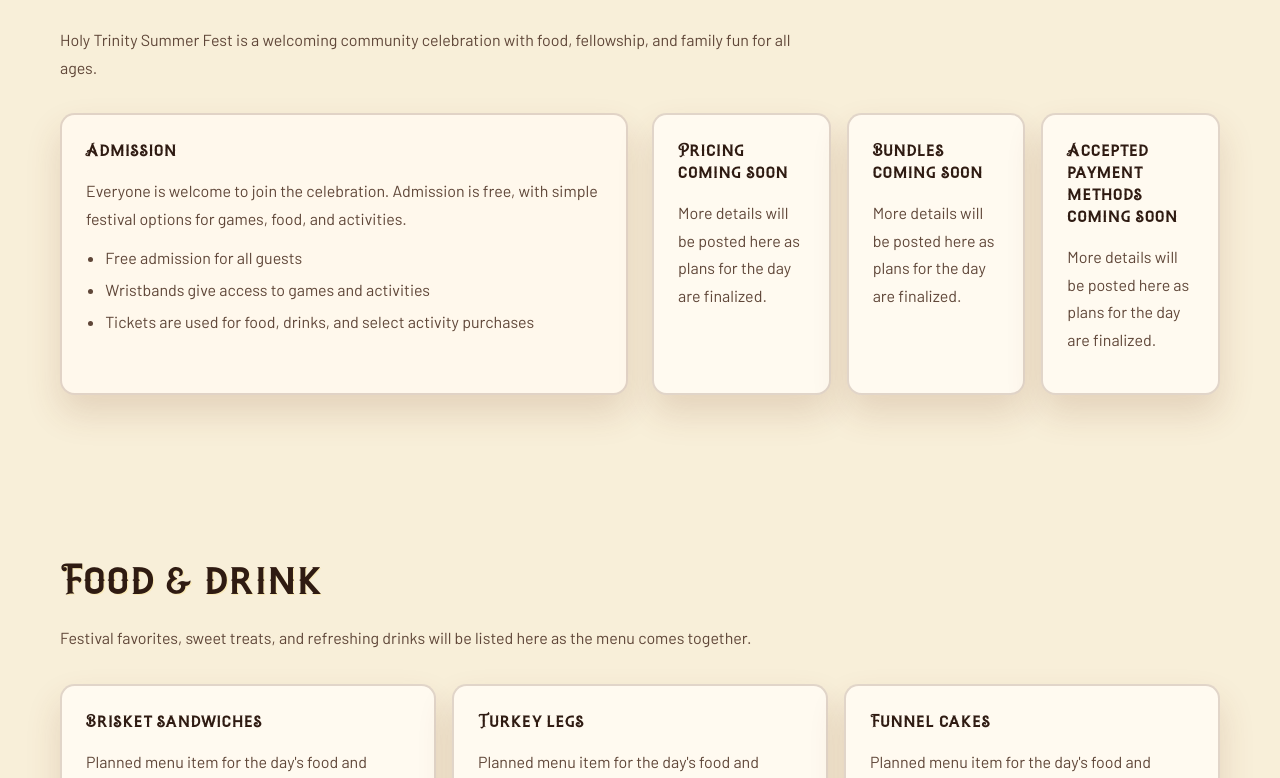
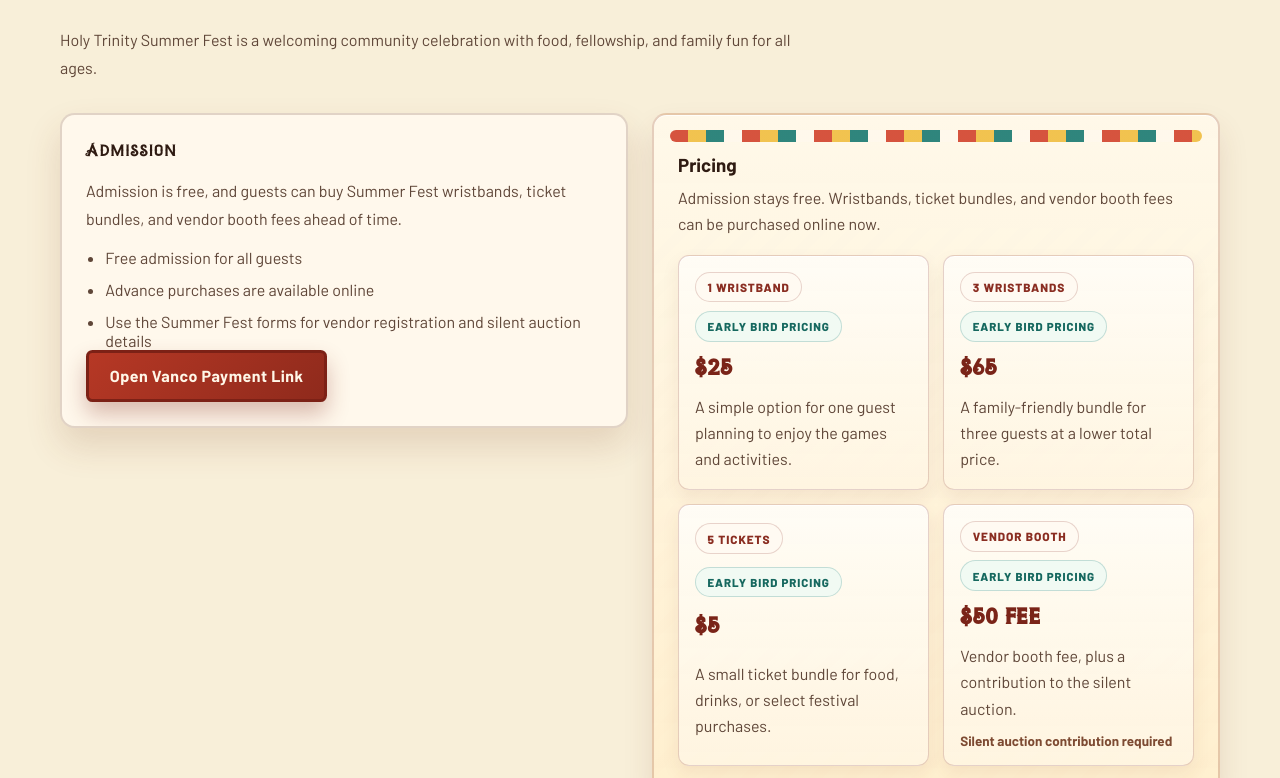
Before and after one commit to joshmzamora/summerfest-htcc, a Next.js app: page /event-info in a window 1280 px wide. Shown: the part 955-1733 px from the top of the page. Built offline with nearby package versions, Linux system fonts and the light colour scheme.

Commit message:
Enhance Event Info page with detailed admission options and pricing; update styles for improved layout and user experience

```diff
--- a/app/event-info/page.tsx
+++ b/app/event-info/page.tsx
@@ -25,7 +25,7 @@ export default function EventInfoPage() {
         title="About Summer Fest"
         description="Holy Trinity Summer Fest is a welcoming community celebration with food, fellowship, and family fun for all ages."
       >
-        <div className="split-layout">
+        <div className="split-layout event-info-about-layout">
           <article className="highlight-panel">
             <h3>{siteContent.admission.title}</h3>
             <p>{siteContent.admission.summary}</p>
@@ -34,14 +34,38 @@ export default function EventInfoPage() {
                 <li key={item}>{item}</li>
               ))}
             </ul>
+            <div className="button-row">
+              <a
+                className="button button-primary"
+                href={siteContent.admission.cta.href}
+                target={siteContent.admission.cta.external ? "_blank" : undefined}
+                rel={siteContent.admission.cta.external ? "noreferrer" : undefined}
+              >
+                {siteContent.admission.cta.label}
+              </a>
+            </div>
           </article>
-          <CardGrid
-            className="single-column"
-            items={siteContent.admission.placeholders.map((item) => ({
-              title: item,
-              body: "More details will be posted here as plans for the day are finalized.",
-            }))}
-          />
+          <div className="admission-showcase">
+            <div className="pricing-board">
+              <div className="pricing-board-header">
+                <h3>Pricing</h3>
+                <p>Admission stays free. Wristbands, ticket bundles, and vendor booth fees can be purchased online now.</p>
+              </div>
+              <div className="pricing-grid">
+                {siteContent.admission.pricing.map((item) => (
+                  <article className="pricing-card" key={item.title}>
+                    <div className="pricing-card-topline">
+                      <span className="pricing-label">{item.title}</span>
+                      <span className="pricing-badge">Early bird pricing</span>
+                    </div>
+                    <strong>{item.price}</strong>
+                    <p>{item.description}</p>
+                    {item.note ? <em>{item.note}</em> : null}
+                  </article>
+                ))}
+              </div>
+            </div>
+          </div>
         </div>
       </Section>
 
--- a/app/globals.css
+++ b/app/globals.css
@@ -833,6 +833,209 @@ main {
 
 .detail-list li {
   color: var(--muted);
+}
+
+.event-info-about-layout {
+  align-items: start;
+}
+
+.admission-showcase,
+.process-flows {
+  display: grid;
+  gap: 1rem;
+}
+
+.pricing-board,
+.process-flow-card {
+  position: relative;
+  overflow: hidden;
+  padding: 1.5rem;
+  border: 2px solid rgba(136, 58, 35, 0.22);
+  border-radius: 0.9rem;
+  background:
+    linear-gradient(180deg, rgba(255, 248, 233, 0.96), rgba(255, 239, 205, 0.9)),
+    repeating-linear-gradient(
+      -45deg,
+      rgba(184, 64, 39, 0.04),
+      rgba(184, 64, 39, 0.04) 10px,
+      transparent 10px,
+      transparent 24px
+    );
+  box-shadow:
+    inset 0 1px 0 rgba(255, 255, 255, 0.76),
+    0 16px 30px rgba(110, 52, 29, 0.12);
+}
+
+.pricing-board::before,
+.process-flow-card::before {
+  content: "";
+  position: absolute;
+  left: 1rem;
+  right: 1rem;
+  top: 0.95rem;
+  height: 0.7rem;
+  border-radius: 999px;
+  background:
+    repeating-linear-gradient(
+      90deg,
+      var(--terracotta) 0 18px,
+      var(--sun) 18px 36px,
+      var(--teal) 36px 54px,
+      #fff8ec 54px 72px
+    );
+  opacity: 0.92;
+}
+
+.pricing-board-header {
+  position: relative;
+  z-index: 1;
+  display: grid;
+  gap: 0.55rem;
+  padding-top: 0.85rem;
+}
+
+.pricing-board-header span,
+.pricing-label,
+.process-step span {
+  display: inline-flex;
+  width: fit-content;
+  align-items: center;
+  justify-content: center;
+  min-height: 1.9rem;
+  padding: 0.28rem 0.72rem;
+  border: 1px solid rgba(126, 37, 25, 0.18);
+  border-radius: 999px;
+  background: rgba(255, 250, 242, 0.9);
+  color: #8a2d21;
+  font-size: 0.74rem;
+  font-weight: 800;
+  letter-spacing: 0.08em;
+  text-transform: uppercase;
+}
+
+.pricing-board-header h3,
+.pricing-card strong,
+.process-step strong {
+  margin: 0;
+}
+
+.pricing-board-header p,
+.pricing-card p {
+  margin: 0;
+  color: var(--muted);
+  line-height: 1.65;
+}
+
+.pricing-grid {
+  position: relative;
+  z-index: 1;
+  display: grid;
+  gap: 0.9rem;
+  margin-top: 1.1rem;
+}
+
+.pricing-card {
+  display: grid;
+  gap: 0.65rem;
+  padding: 1rem;
+  border: 1px solid rgba(126, 37, 25, 0.2);
+  border-radius: 0.7rem;
+  background:
+    linear-gradient(180deg, rgba(255, 252, 246, 0.96), rgba(255, 245, 225, 0.92));
+  box-shadow:
+    inset 0 1px 0 rgba(255, 255, 255, 0.82),
+    0 8px 18px rgba(125, 65, 32, 0.08);
+}
+
+.pricing-card-topline {
+  display: flex;
+  flex-wrap: wrap;
+  gap: 0.55rem;
+  align-items: center;
+  justify-content: space-between;
+}
+
+.pricing-card strong {
+  font-family: var(--font-display), cursive;
+  font-size: clamp(1.55rem, 4vw, 2rem);
+  line-height: 0.98;
+  letter-spacing: 0.03em;
+  color: #7a2418;
+}
+
+.pricing-badge {
+  display: inline-flex;
+  align-items: center;
+  justify-content: center;
+  min-height: 1.9rem;
+  padding: 0.28rem 0.72rem;
+  border: 1px solid rgba(29, 123, 115, 0.22);
+  border-radius: 999px;
+  background: rgba(240, 250, 244, 0.92);
+  color: #16685f;
+  font-size: 0.72rem;
+  font-weight: 800;
+  letter-spacing: 0.08em;
+  text-transform: uppercase;
+}
+
+.pricing-card em {
+  color: #7d4a32;
+  font-size: 0.84rem;
+  font-style: normal;
+  font-weight: 700;
+}
+
+.process-diagram {
+  position: relative;
+  z-index: 1;
+  display: grid;
+  gap: 0.9rem;
+  margin-top: 1rem;
+}
+
+.process-step-wrap {
+  display: grid;
+  gap: 0.65rem;
+}
+
+.process-step {
+  display: grid;
+  gap: 0.65rem;
+  padding: 1rem;
+  border: 1px solid rgba(126, 37, 25, 0.2);
+  border-radius: 0.75rem;
+  background:
+    linear-gradient(180deg, rgba(255, 252, 246, 0.96), rgba(255, 245, 225, 0.92));
+  box-shadow:
+    inset 0 1px 0 rgba(255, 255, 255, 0.8),
+    0 8px 18px rgba(125, 65, 32, 0.08);
+}
+
+.process-step strong {
+  color: #4a2f22;
+  line-height: 1.4;
+}
+
+.process-arrow {
+  position: relative;
+  justify-self: center;
+  width: 2px;
+  height: 1.5rem;
+  border-radius: 999px;
+  background: linear-gradient(180deg, rgba(125, 36, 24, 0.2), rgba(125, 36, 24, 0.75));
+}
+
+.process-arrow::after {
+  content: "";
+  position: absolute;
+  left: 50%;
+  bottom: -0.12rem;
+  width: 0.8rem;
+  height: 0.8rem;
+  border-right: 2px solid #8a2d21;
+  border-bottom: 2px solid #8a2d21;
+  transform: translateX(-50%) rotate(45deg);
 }
 
 .get-involved-page .page-intro {
@@ -2109,6 +2312,10 @@ span.poster-sticker-family::after {
     grid-template-columns: repeat(2, minmax(0, 1fr));
   }
 
+  .pricing-grid {
+    grid-template-columns: repeat(2, minmax(0, 1fr));
+  }
+
   .cta-ribbon-shell {
     grid-template-columns: 1.2fr 1fr;
     align-items: center;
@@ -2178,6 +2385,16 @@ span.poster-sticker-family::after {
 }
 
 @media (max-width: 520px) {
+  .pricing-board,
+  .process-flow-card {
+    padding: 1.3rem;
+  }
+
+  .pricing-card,
+  .process-step {
+    padding: 0.9rem;
+  }
+
   .get-involved-page .section-heading {
     margin-bottom: 1.9rem;
   }
@@ -2272,6 +2489,34 @@ span.poster-sticker-family::after {
   .contact-grid,
   .page-intro-shell {
     grid-template-columns: repeat(2, minmax(0, 1fr));
+  }
+
+  .process-diagram {
+    grid-template-columns: repeat(3, minmax(0, 1fr));
+    align-items: center;
+    gap: 0.8rem;
+  }
+
+  .process-step-wrap {
+    grid-template-columns: minmax(0, 1fr) auto;
+    align-items: center;
+  }
+
+  .process-step-wrap:last-child {
+    grid-template-columns: minmax(0, 1fr);
+  }
+
+  .process-arrow {
+    width: 2.2rem;
+    height: 2px;
+  }
+
+  .process-arrow::after {
+    right: -0.02rem;
+    left: auto;
+    top: 50%;
+    bottom: auto;
+    transform: translateY(-50%) rotate(-45deg);
   }
 
   .card-grid {
--- a/data/site-content.ts
+++ b/data/site-content.ts
@@ -40,13 +40,40 @@ export const siteContent = {
   admission: {
     title: "Admission",
     summary:
-      "Everyone is welcome to join the celebration. Admission is free, with simple festival options for games, food, and activities.",
+      "Admission is free, and guests can buy Summer Fest wristbands, ticket bundles, and vendor booth fees ahead of time.",
     bullets: [
       "Free admission for all guests",
-      "Wristbands give access to games and activities",
-      "Tickets are used for food, drinks, and select activity purchases",
+      "Advance purchases are available online",
+      "Use the Summer Fest forms for vendor registration and silent auction details",
     ],
-    placeholders: ["Pricing coming soon", "Bundles coming soon", "Accepted payment methods coming soon"],
+    cta: {
+      label: "Open Vanco Payment Link",
+      href: paymentUrl,
+      external: true,
+    },
+    pricing: [
+      {
+        title: "1 wristband",
+        price: "$25",
+        description: "A simple option for one guest planning to enjoy the games and activities.",
+      },
+      {
+        title: "3 wristbands",
+        price: "$65",
+        description: "A family-friendly bundle for three guests at a lower total price.",
+      },
+      {
+        title: "5 tickets",
+        price: "$5",
+        description: "A small ticket bundle for food, drinks, or select festival purchases.",
+      },
+      {
+        title: "Vendor booth",
+        price: "$50 fee",
+        description: "Vendor booth fee, plus a contribution to the silent auction.",
+        note: "Silent auction contribution required",
+      },
+    ],
   },
   foodAndDrink: [
     "Brisket sandwiches",
```
